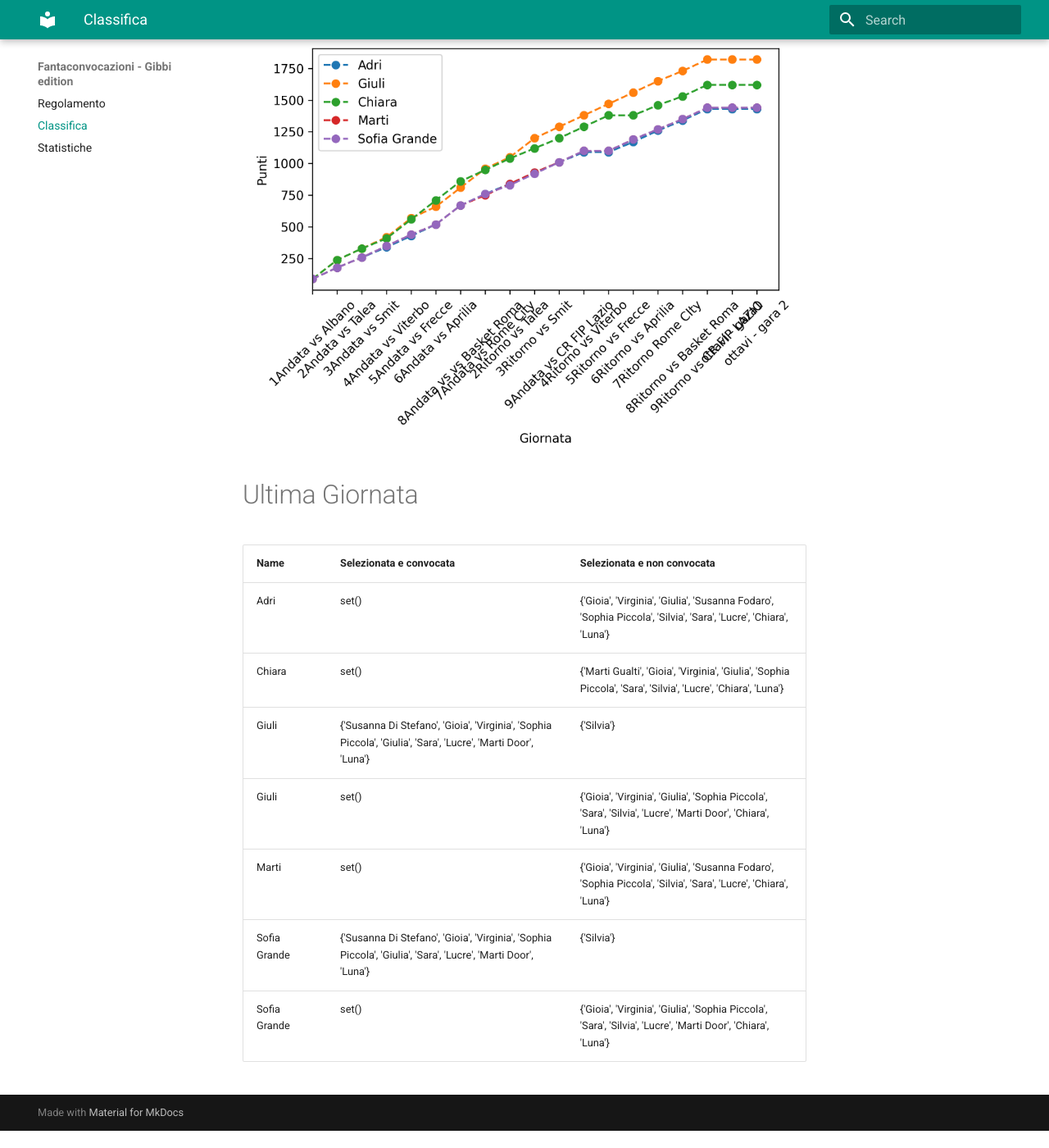
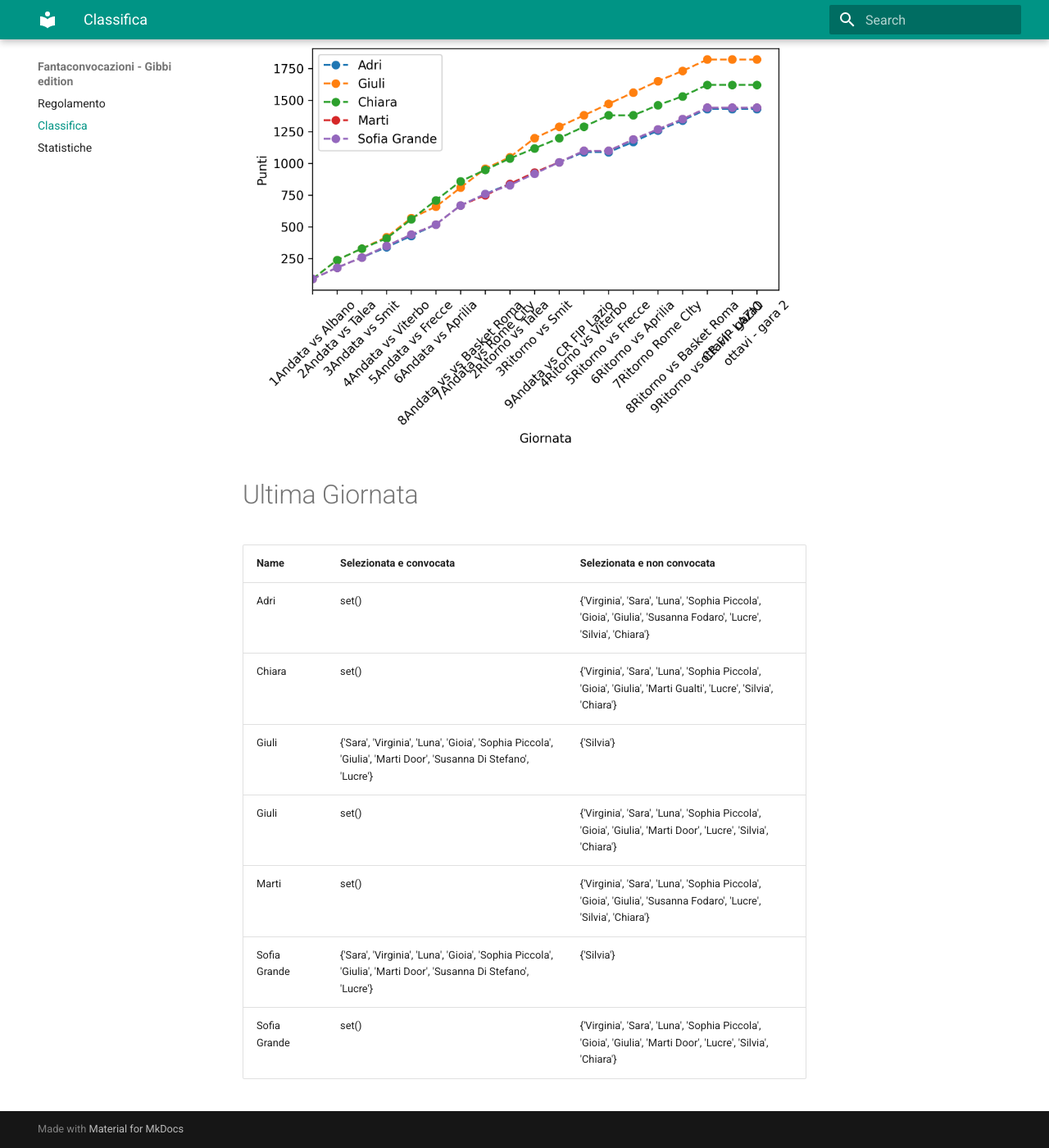
Before and after one commit to martinig94/fantagibbi, an MkDocs documentation site: the page built from docs/Classifica.md, in a window 1280 px wide and 1400 px high, scrolled down 565 px. Shown: the whole window at 82% size. Built offline with MkDocs 1.6.1 and Material for MkDocs 9.7.7, drawn with Linux system fonts in a browser that asks for light colours; before the commit the page ends 1944 px from its top, so only the background shows below that.

Commit message:
Auto-update from main.py

```diff
--- a/docs/Classifica.md
+++ b/docs/Classifica.md
@@ -18,11 +18,11 @@
 <!-- START_TABLE CORRECT -->
 | Name         | Selezionata e convocata                                                                                        | Selezionata e non convocata                                                                                      |
 |:-------------|:---------------------------------------------------------------------------------------------------------------|:-----------------------------------------------------------------------------------------------------------------|
-| Adri         | set()                                                                                                          | {'Gioia', 'Virginia', 'Giulia', 'Susanna Fodaro', 'Sophia Piccola', 'Silvia', 'Sara', 'Lucre', 'Chiara', 'Luna'} |
-| Chiara       | set()                                                                                                          | {'Marti Gualti', 'Gioia', 'Virginia', 'Giulia', 'Sophia Piccola', 'Sara', 'Silvia', 'Lucre', 'Chiara', 'Luna'}   |
-| Giuli        | {'Susanna Di Stefano', 'Gioia', 'Virginia', 'Sophia Piccola', 'Giulia', 'Sara', 'Lucre', 'Marti Door', 'Luna'} | {'Silvia'}                                                                                                       |
-| Giuli        | set()                                                                                                          | {'Gioia', 'Virginia', 'Giulia', 'Sophia Piccola', 'Sara', 'Silvia', 'Lucre', 'Marti Door', 'Chiara', 'Luna'}     |
-| Marti        | set()                                                                                                          | {'Gioia', 'Virginia', 'Giulia', 'Susanna Fodaro', 'Sophia Piccola', 'Silvia', 'Sara', 'Lucre', 'Chiara', 'Luna'} |
-| Sofia Grande | {'Susanna Di Stefano', 'Gioia', 'Virginia', 'Sophia Piccola', 'Giulia', 'Sara', 'Lucre', 'Marti Door', 'Luna'} | {'Silvia'}                                                                                                       |
-| Sofia Grande | set()                                                                                                          | {'Gioia', 'Virginia', 'Giulia', 'Sophia Piccola', 'Sara', 'Silvia', 'Lucre', 'Marti Door', 'Chiara', 'Luna'}     |
+| Adri         | set()                                                                                                          | {'Virginia', 'Sara', 'Luna', 'Sophia Piccola', 'Gioia', 'Giulia', 'Susanna Fodaro', 'Lucre', 'Silvia', 'Chiara'} |
+| Chiara       | set()                                                                                                          | {'Virginia', 'Sara', 'Luna', 'Sophia Piccola', 'Gioia', 'Giulia', 'Marti Gualti', 'Lucre', 'Silvia', 'Chiara'}   |
+| Giuli        | {'Sara', 'Virginia', 'Luna', 'Gioia', 'Sophia Piccola', 'Giulia', 'Marti Door', 'Susanna Di Stefano', 'Lucre'} | {'Silvia'}                                                                                                       |
+| Giuli        | set()                                                                                                          | {'Virginia', 'Sara', 'Luna', 'Sophia Piccola', 'Gioia', 'Giulia', 'Marti Door', 'Lucre', 'Silvia', 'Chiara'}     |
+| Marti        | set()                                                                                                          | {'Virginia', 'Sara', 'Luna', 'Sophia Piccola', 'Gioia', 'Giulia', 'Susanna Fodaro', 'Lucre', 'Silvia', 'Chiara'} |
+| Sofia Grande | {'Sara', 'Virginia', 'Luna', 'Gioia', 'Sophia Piccola', 'Giulia', 'Marti Door', 'Susanna Di Stefano', 'Lucre'} | {'Silvia'}                                                                                                       |
+| Sofia Grande | set()                                                                                                          | {'Virginia', 'Sara', 'Luna', 'Sophia Piccola', 'Gioia', 'Giulia', 'Marti Door', 'Lucre', 'Silvia', 'Chiara'}     |
 <!-- END_TABLE CORRECT -->
```
